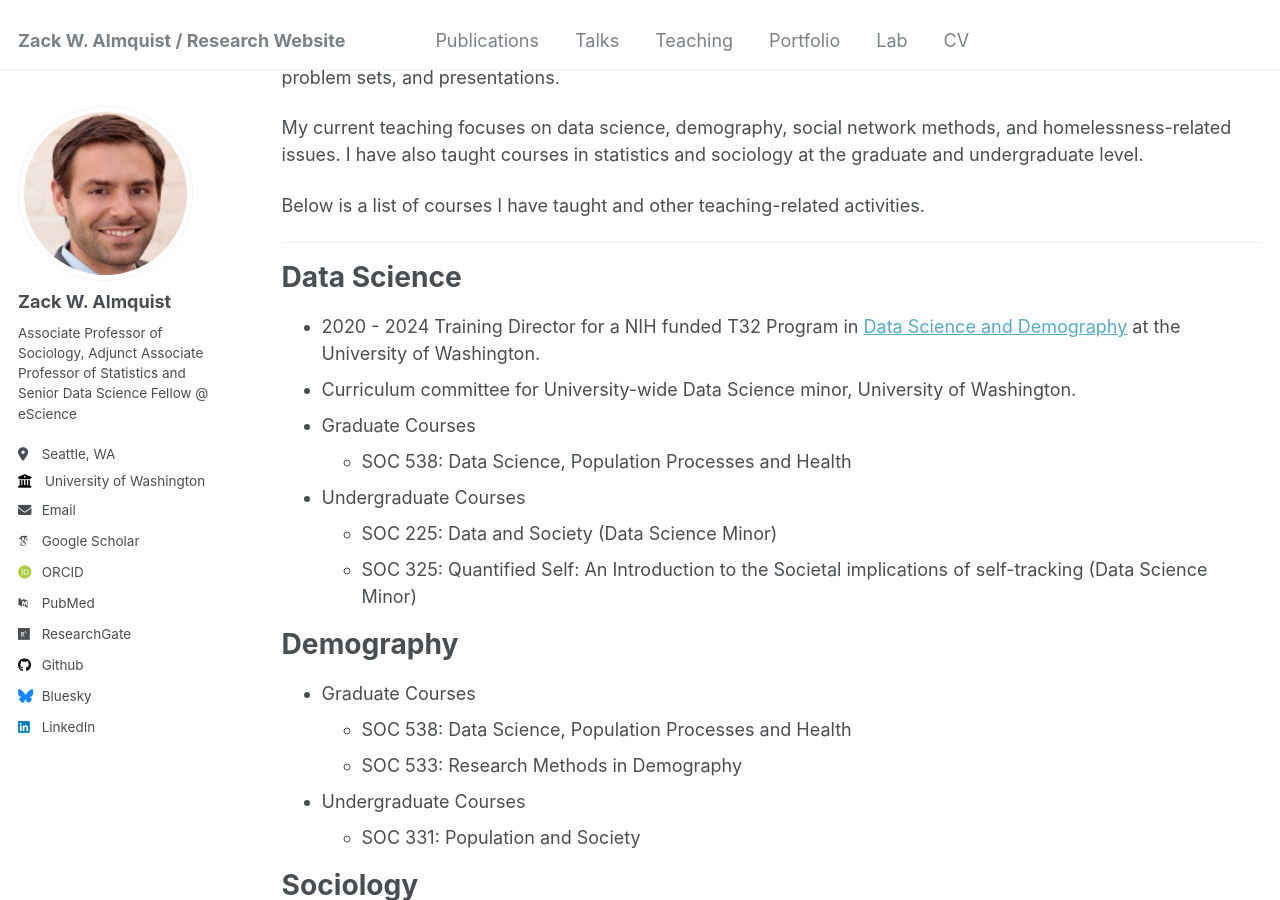
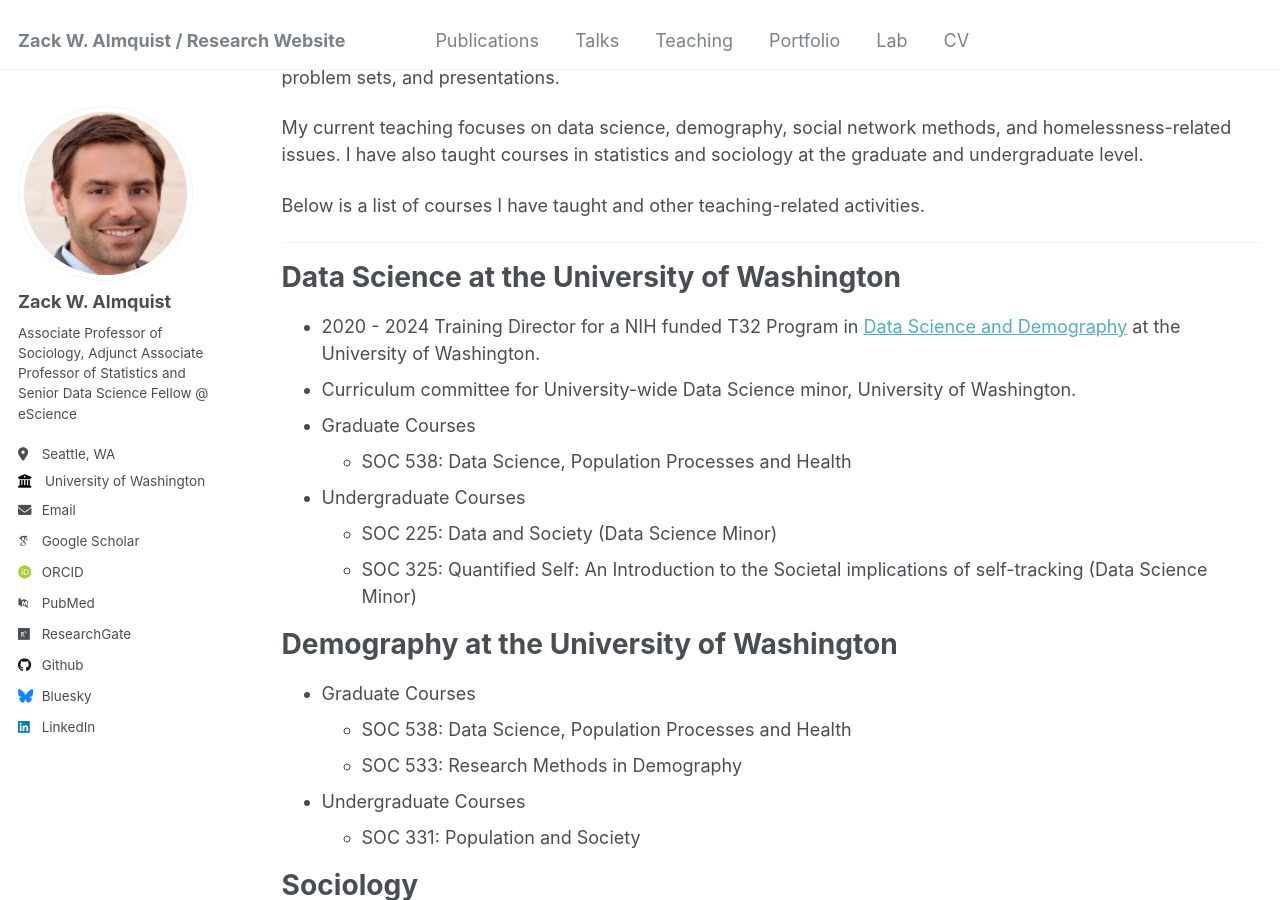
Before and after one commit to zalmquist/zalmquist.github.io, a Jekyll site: the page built from _pages/teaching.md, in a window 1280 px wide and 900 px high, scrolled down 655 px. Built offline with Jekyll 4.4.1, drawn with Linux system fonts in a browser that asks for light colours; some web fonts are replaced; some of the changed text lies outside the part shown.

Commit message:
Update teaching.md

```diff
--- a/_pages/teaching.md
+++ b/_pages/teaching.md
@@ -27,7 +27,7 @@ Below is a list of courses I have taught and other teaching-related activities.
 
 ---
 
-Data Science
+Data Science at the University of Washington
 ===
 
 * 2020 - 2024 Training Director for a NIH funded T32 Program in [Data Science and Demography](https://csde.washington.edu/training/fellowship-funding/data-science-demography-population-health-training/) at the University of Washington.
@@ -38,7 +38,7 @@ Data Science
     + SOC 225: Data and Society (Data Science Minor)
     + SOC 325: Quantified Self: An Introduction to the Societal implications of self-tracking (Data Science Minor)
 
-Demography
+Demography at the University of Washington
 ===
 
 * Graduate Courses
@@ -92,15 +92,15 @@ Sociology
 Statistics
 ===
 
+
+**University of Washington**
+
 * CSSS 533: Research Methods in Demography
     +  [Syllabus](/files/soc_506_syl.pdf)
     +
 * CSSS 507: Quantitative Techniques in Sociology
     + [Syllabus](/files/soc_506_syl.pdf)
     + Spring 2020
-
-**University of Washington
-
 
 **University of Minnesota**
 * STAT 5931: Topics: Predictive Modeling of Spatial, Textual and Network Data (Undergraduate/Graduate, elective, BS/MS)
```
